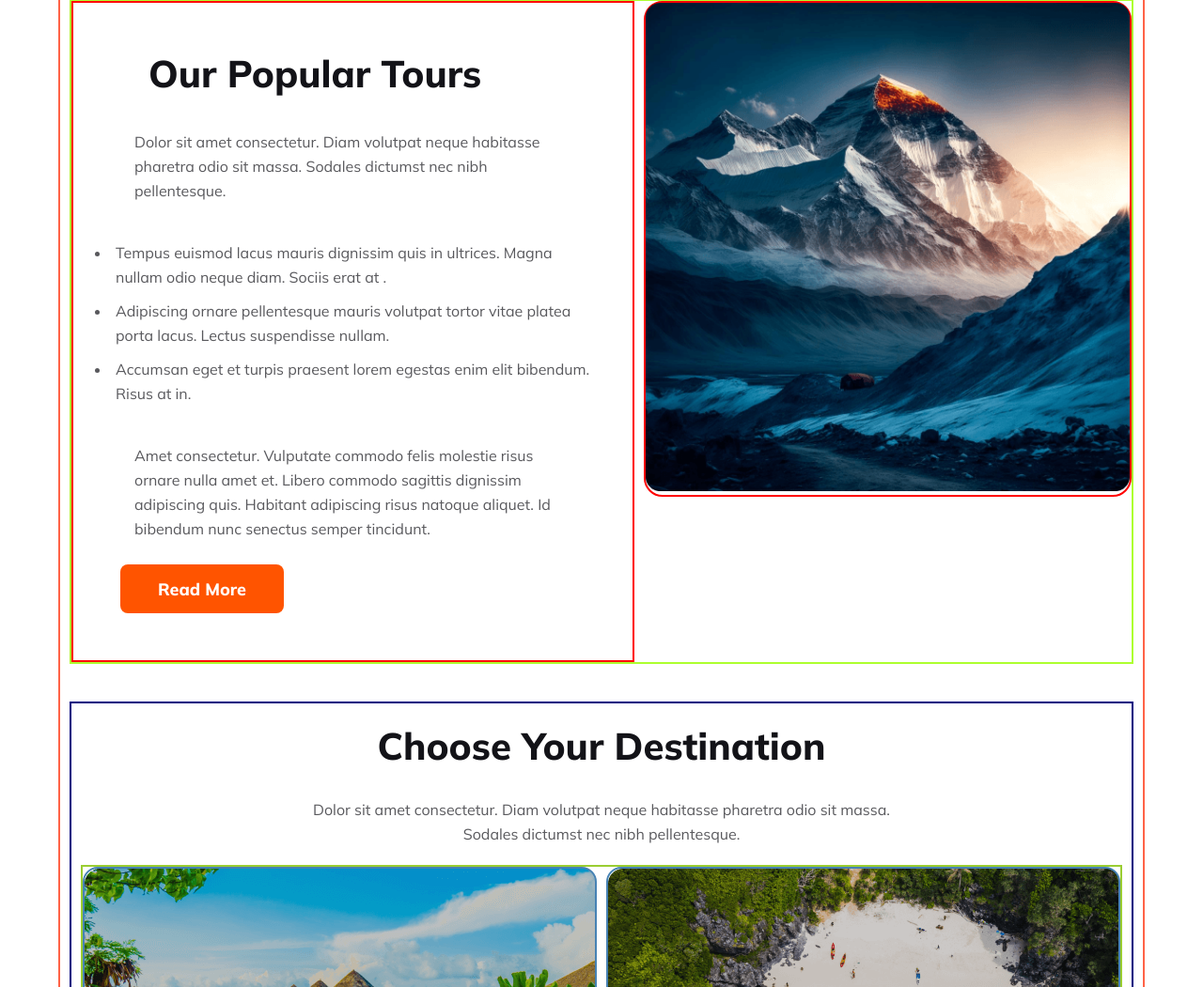
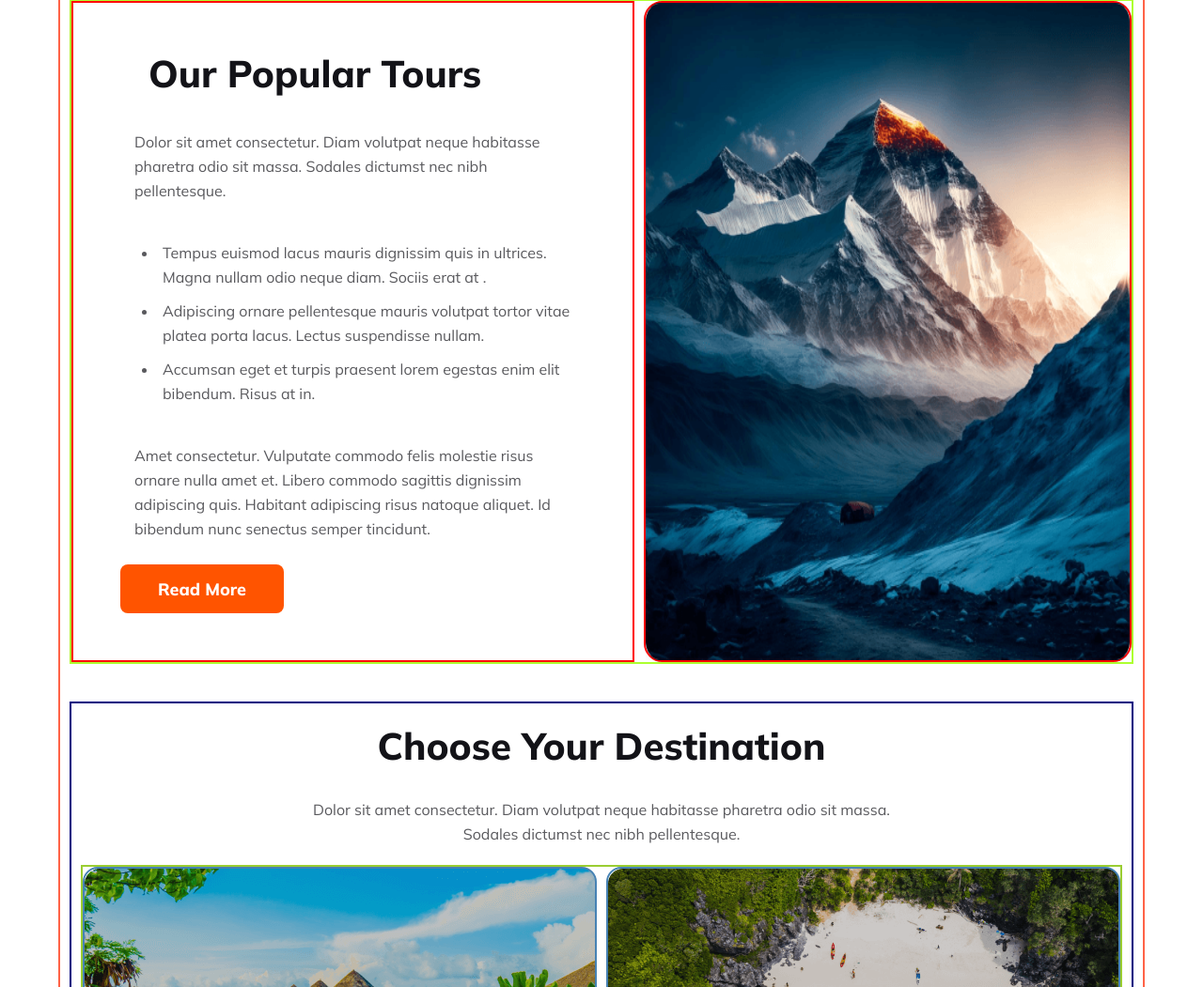
Before and after one commit to aktarhamid/assignment2, a plain HTML site: page index.html in a window 1280 px wide. Shown: the part 668-1719 px from the top of the page at 94% size. Drawn offline with Linux system fonts and the light colour scheme.

```diff
--- a/style.css
+++ b/style.css
@@ -163,8 +163,9 @@ main{
   }
   .popular-img{
     width: 50%;
-    /* height: 550px; */
-    height: 100%;
+    /* height: 550px;  */
+    /* height: 100%; */
+    height: auto;
     border: 2px solid red;
     border-radius: 20px;
     background-repeat: no-repeat;
@@ -172,7 +173,7 @@ main{
   }
   .popular-img img{
     width: 100%;
-    height: 520px;
+    height: 100%;
   }
   .popular-info h1{
     color: #131318;
@@ -185,6 +186,10 @@ main{
     font-weight: 400;
     line-height: 26px;
     padding: 5px;
+
+  }
+  .popular-info ul li{
+    margin-left: 50px;
   }
   .popular-info button{
     width: 174px;
```
